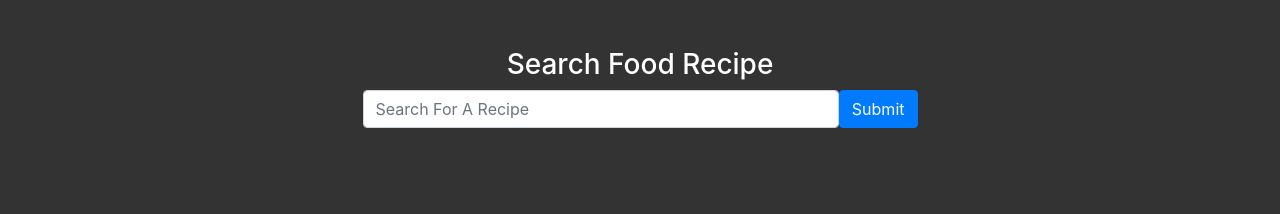
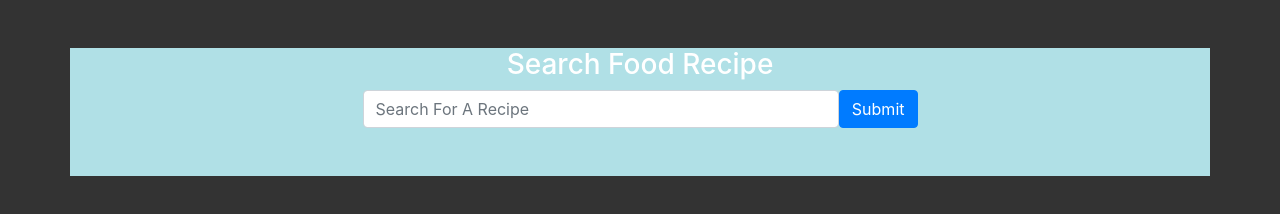
Before and after one commit to Harsh-git12345/Recipe-App, a plain HTML site: page index.html in a window 1280 px wide. Drawn offline with nearby package versions, Linux system fonts and the light colour scheme.

Commit message:
Update index.html

```diff
--- a/index.html
+++ b/index.html
@@ -2,6 +2,13 @@
 <html lang="en">
 
 <head>
+        <style>
+        div {
+          height: 100%;
+          width: 100%;
+          background-color: powderblue;
+        }
+        </style>
     <meta charset="UTF-8">
     <meta name="viewport" content="width=device-width, initial-scale=1.0">
     <title>Recipe App</title>
```
